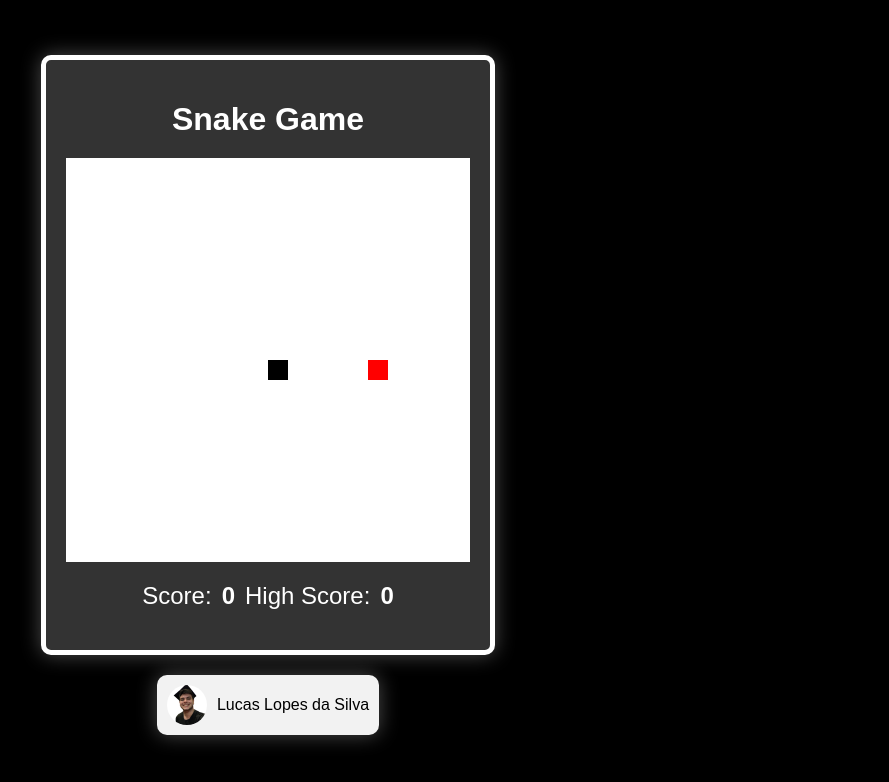
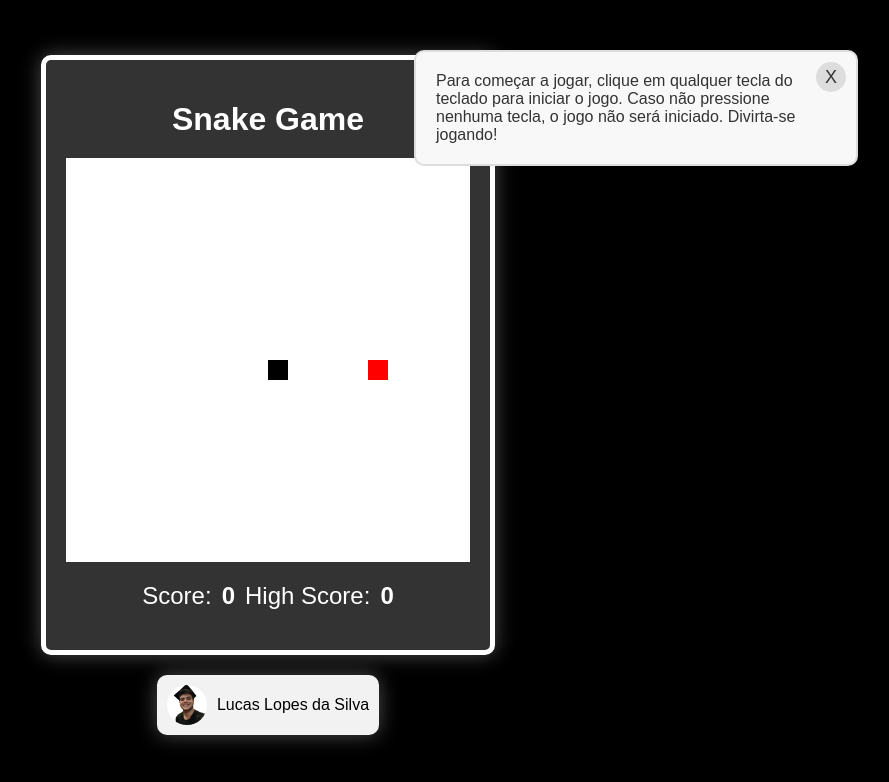
Before and after one commit to eoLucasS/snakegame, a plain HTML site: page index.html in a window 1280 px wide. Shown: the whole page, without its empty margins (372-1261 px from the left). Drawn offline with Linux system fonts and the light colour scheme.

Commit message:
edit 2.0

```diff
--- a/css/style.css
+++ b/css/style.css
@@ -92,3 +92,84 @@ canvas {
     font-weight: bold;
     margin-right: 10px; /* Adicione um espaçamento de 5 pixels */
 }
+
+@keyframes fadeIn {
+    0% {
+        opacity: 0;
+        transform: scale(0.8);
+    }
+    100% {
+        opacity: 1;
+        transform: scale(1);
+    }
+}
+
+@keyframes fadeOut {
+    0% {
+        opacity: 1;
+        transform: scale(1);
+    }
+    100% {
+        opacity: 0;
+        transform: scale(0.8);
+    }
+}
+
+#instruction-balloon {
+    position: absolute;
+    top: 50px;
+    right: 50px;
+    width: 400px;
+    padding: 20px;
+    background-color: #f8f8f8;
+    border: 2px solid #ddd;
+    border-radius: 10px;
+    font-family: Arial, sans-serif;
+    font-size: 16px;
+    color: #333;
+    z-index: 9999;
+    opacity: 0;
+    animation-name: fadeIn;
+    animation-duration: 0.5s;
+    animation-fill-mode: forwards;
+}
+
+#close-button {
+    position: absolute;
+    top: 10px;
+    right: 10px;
+    width: 30px;
+    height: 30px;
+    background-color: #ddd;
+    border-radius: 50%;
+    text-align: center;
+    cursor: pointer;
+    font-size: 18px;
+    line-height: 30px;
+    opacity: 0;
+    animation-name: fadeInButton;
+    animation-duration: 0.5s;
+    animation-fill-mode: forwards;
+    animation-delay: 0.5s;
+}
+
+@keyframes fadeInButton {
+    0% {
+        opacity: 0;
+        transform: translateY(-10px);
+    }
+    100% {
+        opacity: 1;
+        transform: translateY(0);
+    }
+}
+
+#close-button:hover {
+    background-color: #ccc;
+}
+
+.fadeOutAnimation {
+    animation-name: fadeOut;
+    animation-duration: 0.5s;
+    animation-fill-mode: forwards;
+}
--- a/js/script.js
+++ b/js/script.js
@@ -11,6 +11,10 @@ var gameStarted; // Flag para verificar se o jogo foi iniciado
 // Elementos do score e high score
 var scoreElement;
 var highScoreElement;
+
+// Elementos do balão de instruções
+var instructionBalloon;
+var closeButton;
 
 // Direções
 var direction;
@@ -30,6 +34,22 @@ function init() {
     scoreElement = document.getElementById("score");
     highScoreElement = document.getElementById("highscore");
     gameStarted = false; // O jogo não foi iniciado ainda
+
+    // Elementos do balão de instruções
+    instructionBalloon = document.createElement("div");
+    instructionBalloon.id = "instruction-balloon";
+    instructionBalloon.innerHTML = "Para começar a jogar, clique em qualquer tecla do teclado para iniciar o jogo. Caso não pressione nenhuma tecla, o jogo não será iniciado. Divirta-se jogando!";
+    document.body.appendChild(instructionBalloon);
+
+    closeButton = document.createElement("span");
+    closeButton.id = "close-button";
+    closeButton.innerHTML = "X";
+    instructionBalloon.appendChild(closeButton);
+
+    closeButton.addEventListener("click", function() {
+        closeInstructionBalloon();
+    });
+
     document.addEventListener("keydown", keyDown);
     draw(); // Desenha a cobra e a maçã inicialmente
 
@@ -182,8 +202,9 @@ function updateScore() {
 // Evento de tecla pressionada
 function keyDown(event) {
     if (!gameStarted) {
-        // Inicia o jogo ao pressionar qualquer seta do teclado
+        // Inicia o jogo ao pressionar qualquer botão do teclado
         gameStarted = true;
+        closeInstructionBalloon();
     }
 
     switch (event.keyCode) {
@@ -210,6 +231,11 @@ function keyDown(event) {
     }
 }
 
+// Fecha o balão de instruções
+function closeInstructionBalloon() {
+    instructionBalloon.style.display = "none";
+}
+
 // Inicializa o jogo quando a página é carregada
 window.onload = function () {
     init();
```
